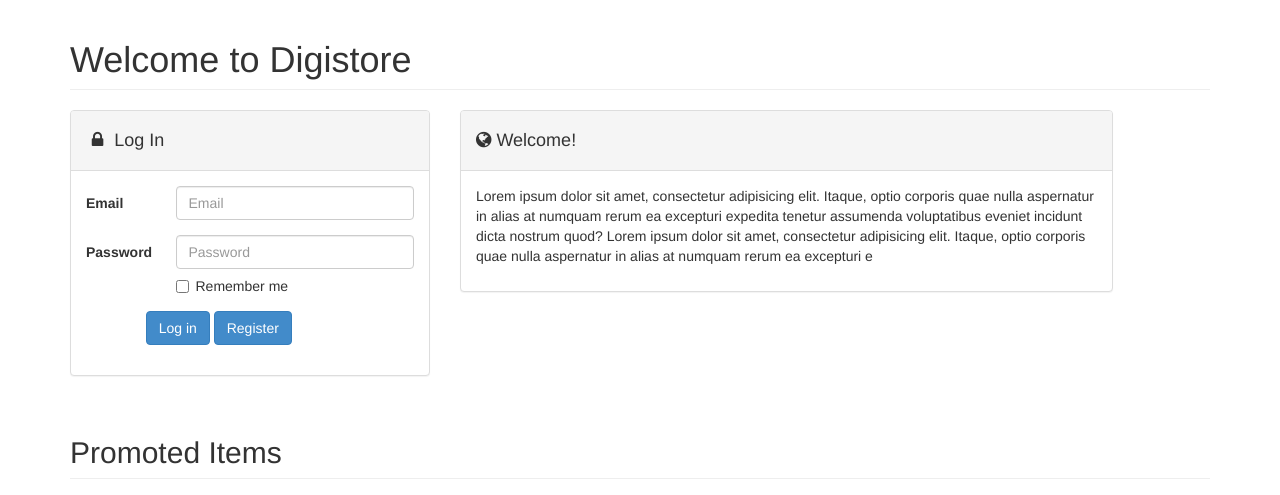
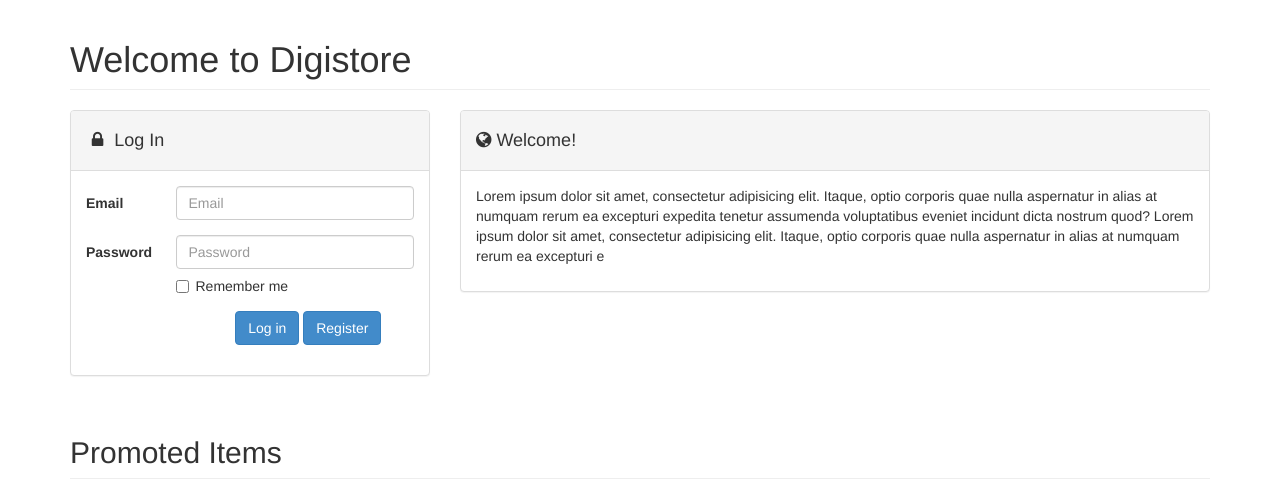
Before and after one commit to bernardzammit/UID-Assignment, a PHP site: page / in a window 1280 px wide. Shown: the part 425-920 px from the top of the page. Run offline with PHP 8.4, Linux system fonts and the light colour scheme.

Commit message:
modified layout of welcome

```diff
--- a/UID-new/index.php
+++ b/UID-new/index.php
@@ -111,7 +111,7 @@
                                     </div>
                                 </div>
                                 <div class="form-group">
-                                    <div class="col-lg-10 col-lg-offset-2">
+                                    <div class="col-lg-10 col-lg-offset-5">
                                         <button type="submit" class="btn btn-primary" id="login-login">Log in</button>
                                         <button type="submit" class="btn btn-primary" id="login-reg">Register</button>
                                     </div>
@@ -122,7 +122,7 @@
                     </div>
                 </div>
             </div>
-            <div class="col-md-7">
+            <div class="col-md-8">
                 <div class="panel panel-default">
                     <div class="panel-heading">
                         <h4><i class="fa fa-globe"></i></i> Welcome!</h4>
@@ -167,6 +167,7 @@
     </div>
     <!-- /.container -->
 
+
     <?php include 'footer.php'; ?>
 
 </body>
```
